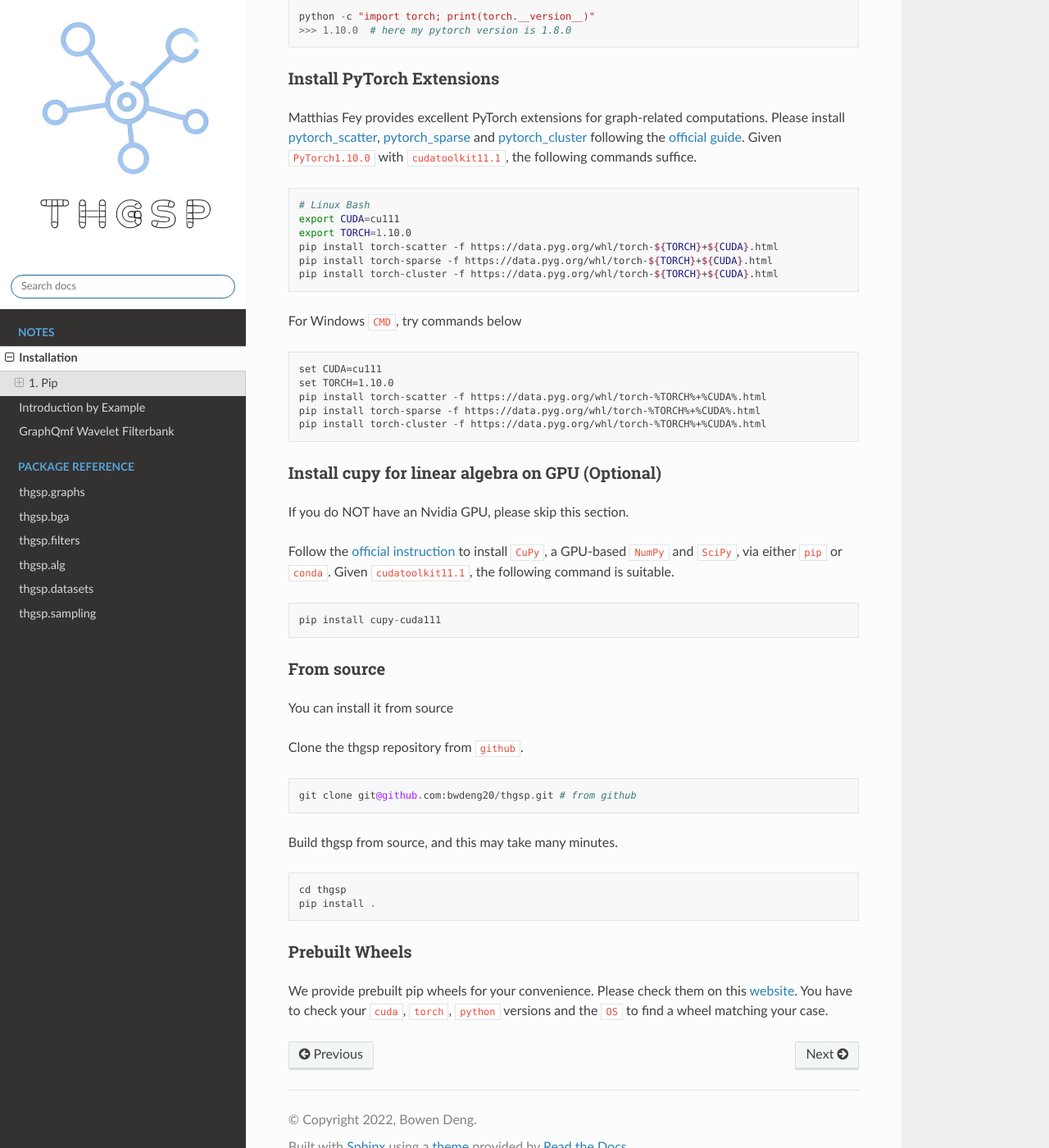
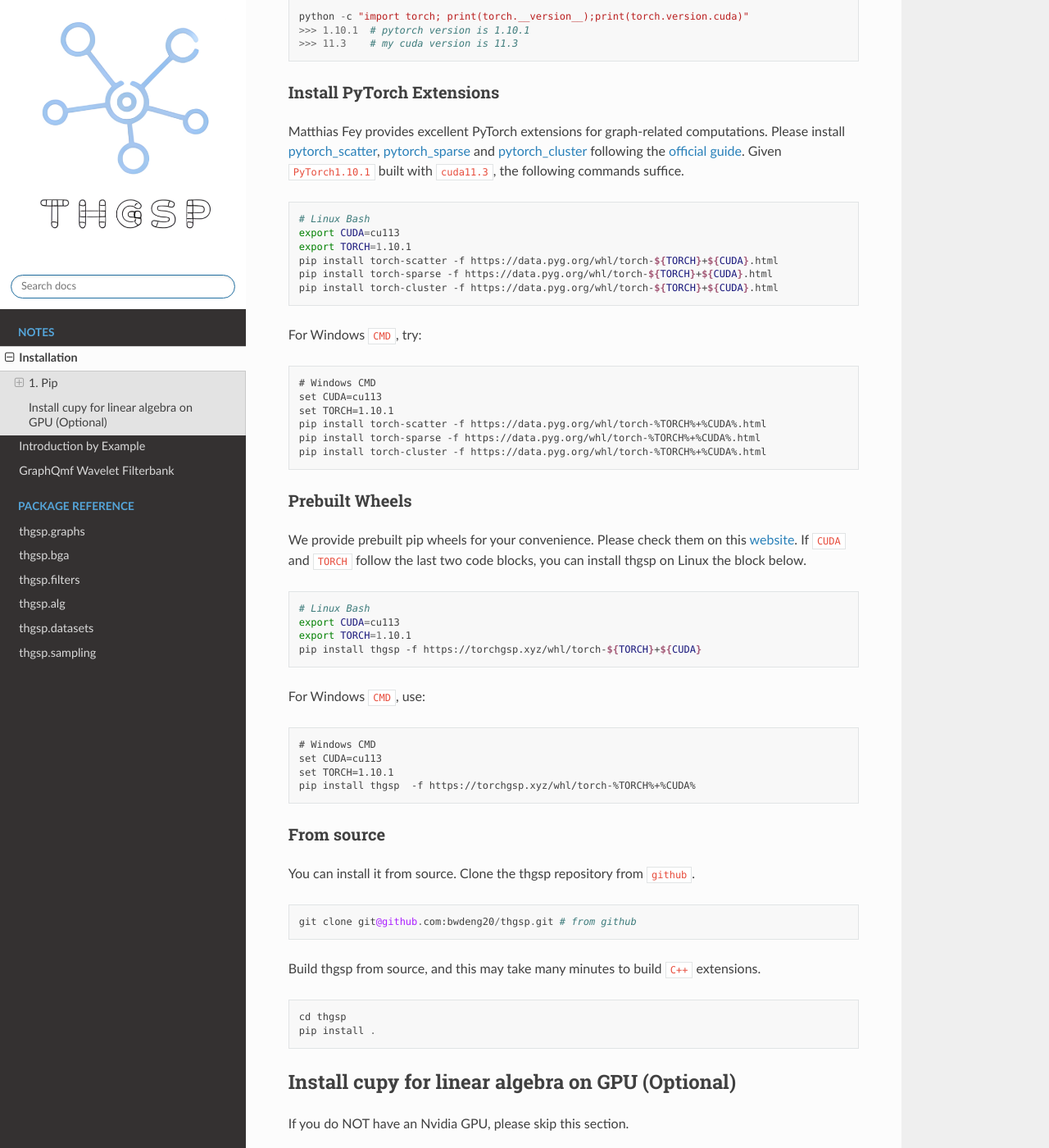
Before and after one commit to bwdeng20/thgsp, a Sphinx documentation site: the page built from docs/source/notes/installation.md, in a window 1280 px wide and 1400 px high, scrolled down 363 px. Shown: the whole window at 82% size. Built offline with Sphinx 7.4.7 and the Read the Docs theme 2.0.0, drawn with Linux system fonts in a browser that asks for light colours; the version number is read from the project's files by our own code; some of the changed text lies outside the part shown.

````diff
--- a/docs/source/notes/installation.md
+++ b/docs/source/notes/installation.md
@@ -9,8 +9,9 @@
 following in the terminal to check if PyTorch is installed successfully.
 
 ```
-python -c "import torch; print(torch.__version__)"
->>> 1.10.0  # here my pytorch version is 1.8.0
+python -c "import torch; print(torch.__version__);print(torch.version.cuda)"
+>>> 1.10.1  # pytorch version is 1.10.1
+>>> 11.3    # my cuda version is 11.3
 ```
 
 ### Install PyTorch Extensions
@@ -19,56 +20,69 @@
 [pytorch_scatter](https://github.com/rusty1s/pytorch_scatter),
 [pytorch_sparse](https://github.com/rusty1s/pytorch_sparse) and
 [pytorch_cluster](https://github.com/rusty1s/pytorch_cluster) following the
-[official guide](https://pytorch-geometric.readthedocs.io/en/latest/notes/installation.html). Given `PyTorch1.10.0`
-with `cudatoolkit11.1`, the following commands suffice.
+[official guide](https://pytorch-geometric.readthedocs.io/en/latest/notes/installation.html). Given `PyTorch1.10.1`
+built with `cuda11.3`, the following commands suffice.
 
 ``` shell
 # Linux Bash
-export CUDA=cu111
-export TORCH=1.10.0
+export CUDA=cu113
+export TORCH=1.10.1
 pip install torch-scatter -f https://data.pyg.org/whl/torch-${TORCH}+${CUDA}.html
 pip install torch-sparse -f https://data.pyg.org/whl/torch-${TORCH}+${CUDA}.html
 pip install torch-cluster -f https://data.pyg.org/whl/torch-${TORCH}+${CUDA}.html
 ```
-For Windows `CMD`, try commands below
+For Windows `CMD`, try:
+
 ```cmd
-set CUDA=cu111
-set TORCH=1.10.0
+# Windows CMD
+set CUDA=cu113
+set TORCH=1.10.1
 pip install torch-scatter -f https://data.pyg.org/whl/torch-%TORCH%+%CUDA%.html
 pip install torch-sparse -f https://data.pyg.org/whl/torch-%TORCH%+%CUDA%.html
 pip install torch-cluster -f https://data.pyg.org/whl/torch-%TORCH%+%CUDA%.html
 ```
 
-### Install cupy for linear algebra on GPU (Optional)
+### Prebuilt Wheels
+We provide prebuilt pip wheels for your convenience. Please check them on this [website](https://torchgsp.xyz/whl/).
+If `CUDA` and `TORCH` follow the last two code blocks, you can install thgsp on Linux the block below.
 
-If you do NOT have an Nvidia GPU, please skip this section.
+``` shell
+# Linux Bash
+export CUDA=cu113
+export TORCH=1.10.1
+pip install thgsp -f https://torchgsp.xyz/whl/torch-${TORCH}+${CUDA}
+```
 
-Follow the [official instruction](https://docs.cupy.dev/en/stable/install.html) to install
-`CuPy`, a GPU-based `NumPy` and `SciPy`, via either `pip` or `conda`. Given `cudatoolkit11.1`,
-the following command is suitable.
-
-```
-pip install cupy-cuda111
+For Windows `CMD`, use:
+```cmd
+# Windows CMD
+set CUDA=cu113
+set TORCH=1.10.1
+pip install thgsp  -f https://torchgsp.xyz/whl/torch-%TORCH%+%CUDA%
 ```
 
 ### From source
 
-You can install it from source
-
-Clone the thgsp repository from  `github`.
+You can install it from source. Clone the thgsp repository from  `github`.
 
 ```
 git clone git@github.com:bwdeng20/thgsp.git # from github
 ```
 
-Build thgsp from source, and this may take many minutes.
+Build thgsp from source, and this may take many minutes to build `C++` extensions.
 
 ```
 cd thgsp
 pip install .
 ```
 
+## Install cupy for linear algebra on GPU (Optional)
 
-### Prebuilt Wheels
-We provide prebuilt pip wheels for your convenience. Please check them on this [website](http://16.162.201.90/whl/).
-You have to check your `cuda`, `torch`, `python` versions and the `OS` to find a wheel matching your case.
+If you do NOT have an Nvidia GPU, please skip this section.
+
+Follow the [official instruction](https://docs.cupy.dev/en/stable/install.html) to install
+`CuPy`, a GPU-based `NumPy` and `SciPy`, via either `pip` or `conda`. Given `CUDA v11.3`,
+the following command works.
+```
+pip install cupy-cuda113
+```
````
Also changed, not shown: docs/source/conf.py (+8 -7 lines), 1 other file.
